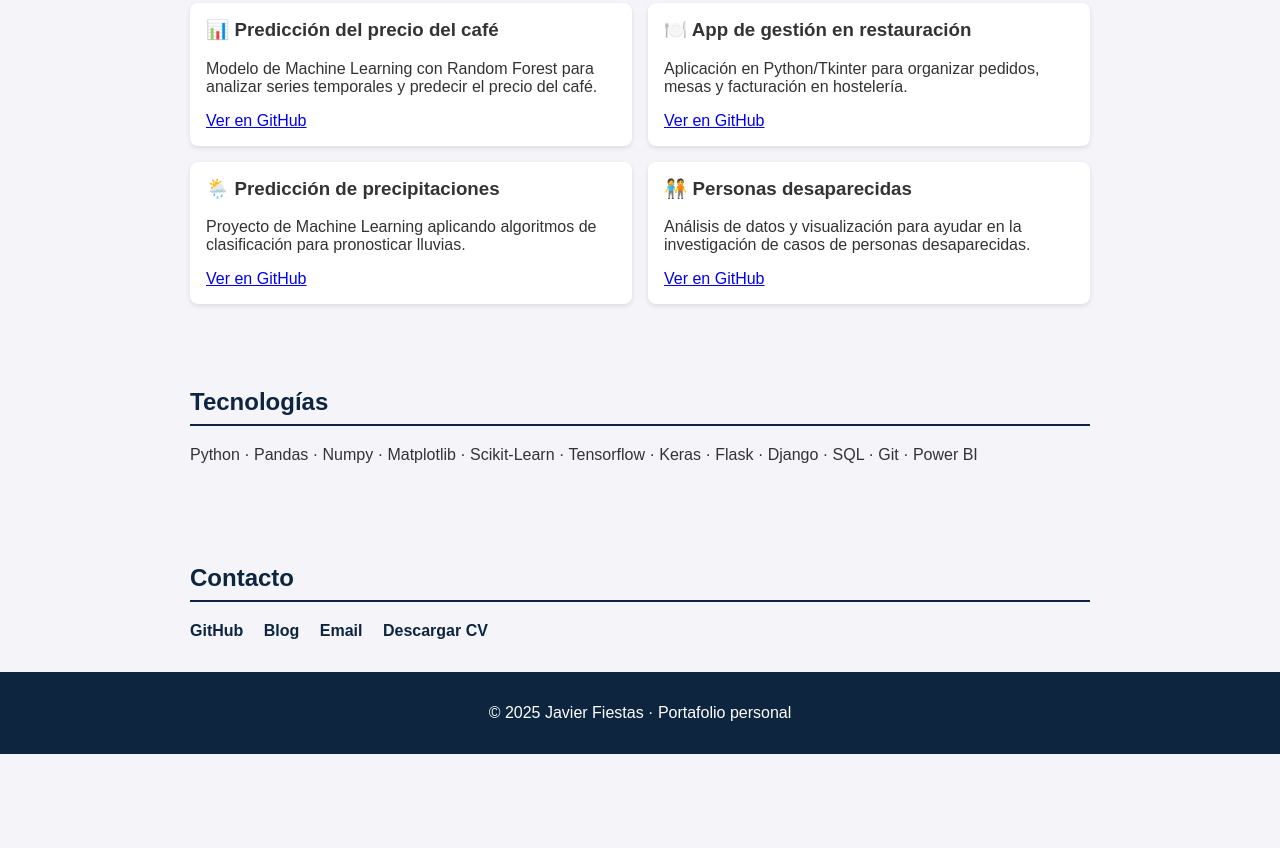
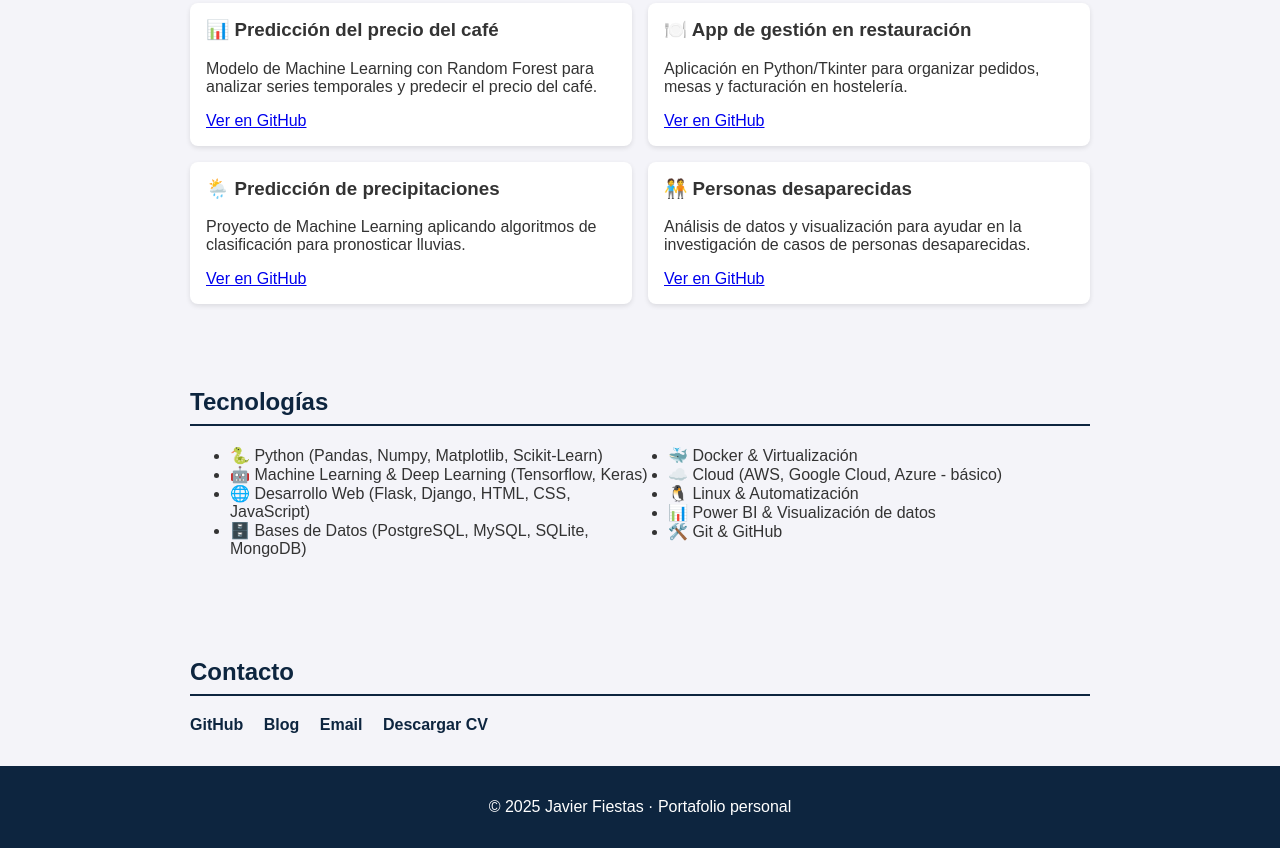
Before and after one commit to Javierfiestasbotella/javierfiestasbotella.github.io, a plain HTML site: page index.html in a window 1280 px wide. Shown: the part 488-1336 px from the top of the page. Before the commit the page ends 1242 px from the top, so only its background shows below. Drawn offline with Linux system fonts and the light colour scheme.

Commit message:
Portafolio inicial + CV modificado

```diff
--- a/index.html
+++ b/index.html
@@ -59,9 +59,19 @@
   </section>
 
   <section>
-    <h2>Tecnologías</h2>
-    <p>Python · Pandas · Numpy · Matplotlib · Scikit-Learn · Tensorflow · Keras · Flask · Django · SQL · Git · Power BI</p>
-  </section>
+  <h2>Tecnologías</h2>
+  <ul style="columns: 2; -webkit-columns: 2; -moz-columns: 2;">
+    <li>🐍 Python (Pandas, Numpy, Matplotlib, Scikit-Learn)</li>
+    <li>🤖 Machine Learning & Deep Learning (Tensorflow, Keras)</li>
+    <li>🌐 Desarrollo Web (Flask, Django, HTML, CSS, JavaScript)</li>
+    <li>🗄️ Bases de Datos (PostgreSQL, MySQL, SQLite, MongoDB)</li>
+    <li>🐳 Docker & Virtualización</li>
+    <li>☁️ Cloud (AWS, Google Cloud, Azure - básico)</li>
+    <li>🐧 Linux & Automatización</li>
+    <li>📊 Power BI & Visualización de datos</li>
+    <li>🛠️ Git & GitHub</li>
+  </ul>
+</section>
 
   <section class="contact">
     <h2>Contacto</h2>
```
